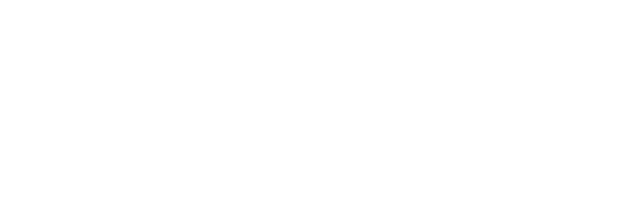
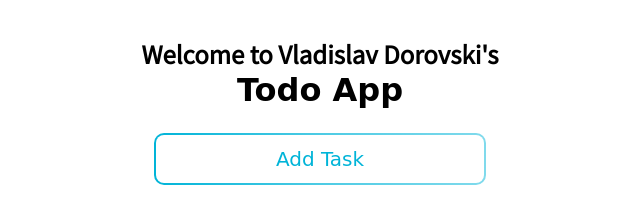
Before and after one commit to vladislav99dev/todoApp, a website: page index.html in a window 1280 px wide. Shown: the whole page, without its empty margins (320-960 px from the left). Drawn offline with Linux system fonts and the light colour scheme; a web font is replaced by a local one.

Commit message:
add Desktop button for adding task

```diff
--- a/index.html
+++ b/index.html
@@ -10,6 +10,13 @@
   <body>
     <div class="overlay"></div>
     <main class="pagecontainer">
+      <header class="header">
+        <h2>Welcome to Vladislav Dorovski's</h2>
+        <h1>Todo App</h1>
+      </header>
+      <div class="desktop-button-container">
+          <button class="add-task-desktop-button">Add Task</button>
+      </div>
       <form action="#" class="task-modal">
         <h3>Add Task</h3>
         <label for="firstname">Firstname</label>
@@ -25,9 +32,9 @@
         ></textarea>
         <label for="status">Status</label>
         <select name="status" id="status">
-            <option value="">Not Finished</option>
-            <option value="">Finished</option>
-          </select>
+          <option value="">Not Finished</option>
+          <option value="">Finished</option>
+        </select>
         <label for="priority">Priority</label>
         <select name="priority" id="priority">
           <option value="">Low</option>
--- a/index.js
+++ b/index.js
@@ -1,11 +1,15 @@
-const addTaskBtn = document.getElementsByClassName("add-task-mobile-button")[0];
+const addTaskBtnMobile = document.getElementsByClassName("add-task-mobile-button")[0];
+const addTaskBtnDesktop = document.getElementsByClassName("add-task-desktop-button")[0];
+
 
 const addTaskBtnHandler = (e) => {
   e.preventDefault();
   const taskModal = document.getElementsByClassName("task-modal")[0];
   const overlay = document.getElementsByClassName("overlay")[0];
   overlay.addEventListener("click", () => {
-    overlay.classList.remove("display-overlay");
+    setTimeout(() => {
+      overlay.classList.remove("display-overlay");
+    }, 700);
     taskModal.classList.remove("show-task-modal");
     return;
   });
@@ -14,4 +18,5 @@ const addTaskBtnHandler = (e) => {
   return;
 };
 
-addTaskBtn.addEventListener("click", addTaskBtnHandler);
+addTaskBtnMobile.addEventListener("click", addTaskBtnHandler);
+addTaskBtnDesktop.addEventListener("click", addTaskBtnHandler);
--- a/style.scss
+++ b/style.scss
@@ -28,14 +28,62 @@ body {
   display: block;
 }
 
+.header {
+  display: flex;
+  flex-direction: column;
+  align-items: center;
+}
+
+header h1 {
+  font-family: 'DynaPuff', cursive;
+}
+
+
+.desktop-button-container {
+  display: none;
+  padding: 12px;
+  @media screen and (min-width: 640px) {
+    display: flex !important;
+    justify-content: center;
+    margin-top: 12px;
+  }
+
+}
+
+.add-task-desktop-button {
+  padding: 12px 120px;
+  border-radius: 10px;
+  background-color: #fff;
+  cursor: pointer;
+  color: #00b4d8;
+  font-family: 'DynaPuff', cursive;
+  font-size: 20px;
+  transition: all 0.4s ease-in-out 0s;
+
+
+  background: linear-gradient(white, white) padding-box,
+    linear-gradient(to right, #00b4d8, #4dcbe4, #80daec) border-box;
+  border: 2px solid transparent;
+
+  &:hover {
+    background: linear-gradient(white, white) padding-box,
+      linear-gradient(to right, #80daec, #00b4d8, #00b4d8) border-box;
+    box-shadow: 4px 4px 6px #003641;
+    padding: 12px 132px;
+  }
+
+
+}
+
 
 .pagecontainer {
+  padding: 36px 0;
   width: 100vw;
   min-height: 100vh;
   margin: 0 auto;
   position: relative;
 
-  @media screen and (min-width: 624px) {
+  @media screen and (min-width: 640px) {
     width: 90vw;
   }
 
@@ -67,7 +115,7 @@ body {
   font-family: 'DynaPuff', cursive;
 
 
-  @media screen and (min-width: 624px) {
+  @media screen and (min-width: 640px) {
     bottom: -30000px;
   }
 }
@@ -98,7 +146,7 @@ body {
   }
 }
 
-.show-task-modal{
+.show-task-modal {
   left: 50%;
 }
 
```
Also changed, not shown: style.css, 1 other file.
